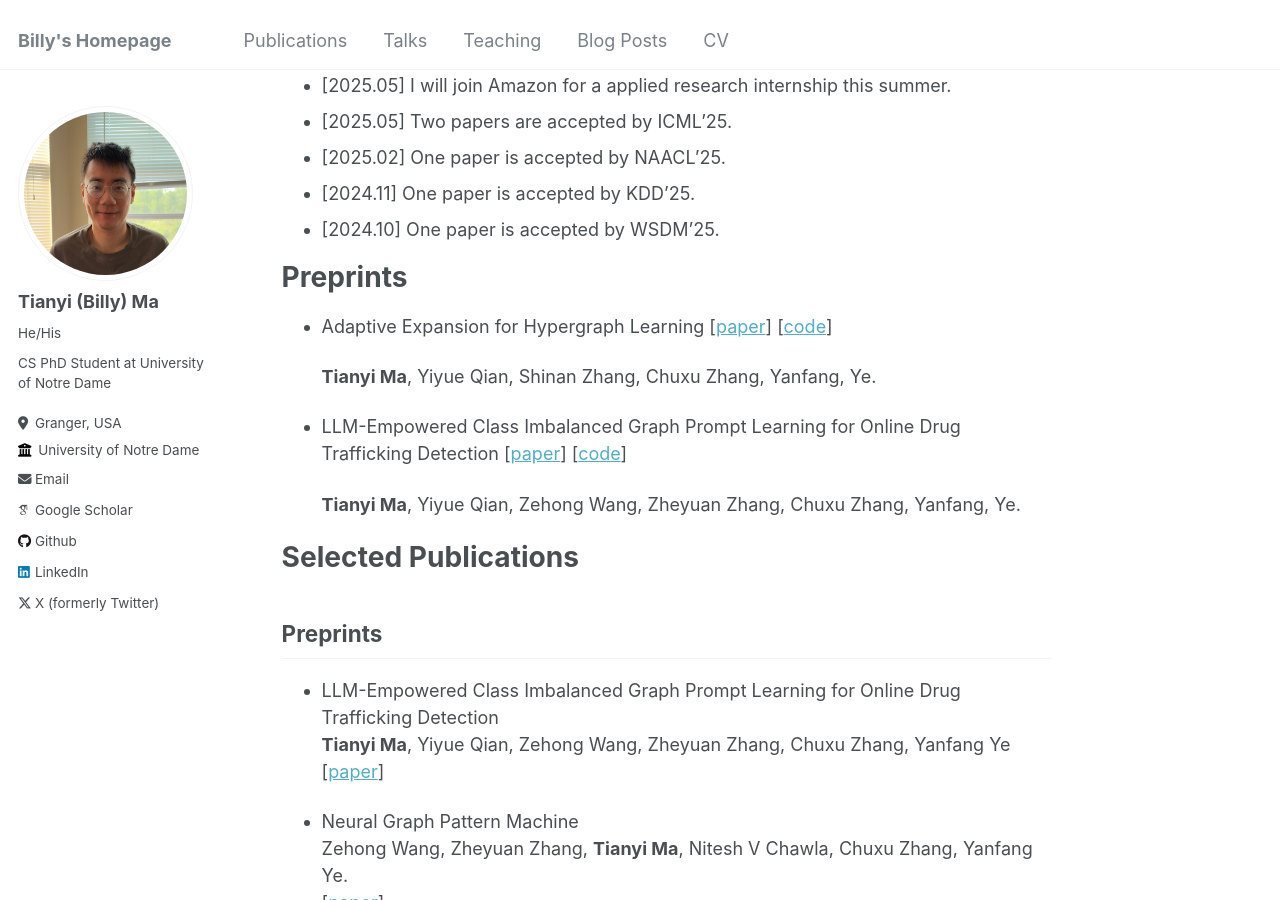
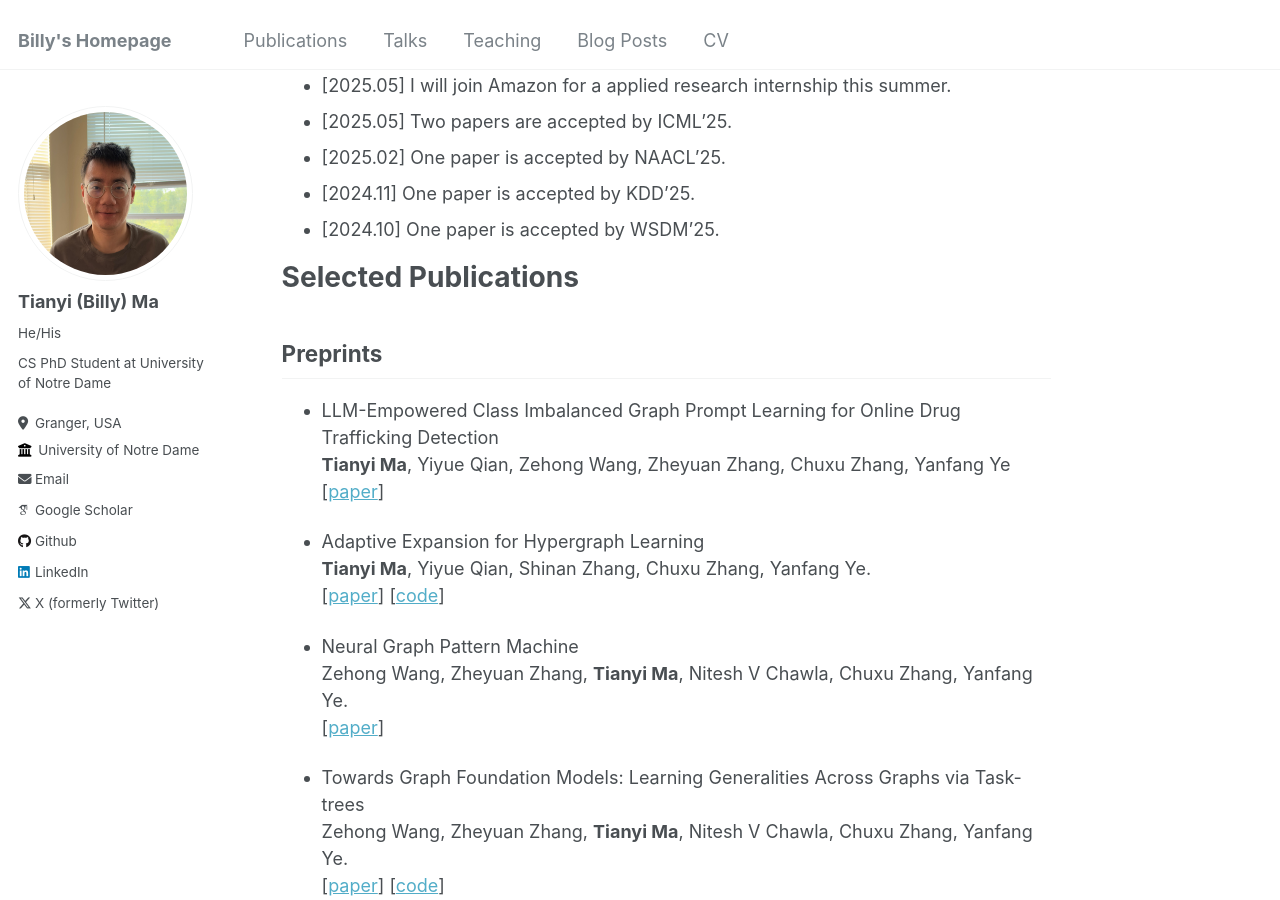
Before and after one commit to Tianyi-Billy-Ma/Tianyi-Billy-Ma.github.io, a Jekyll site: the page built from _pages/about.md, in a window 1280 px wide and 900 px high, scrolled down 418 px. Built offline with Jekyll 4.4.1, drawn with Linux system fonts in a browser that asks for light colours; some web fonts are replaced.

Commit message:
Reorganize preprints section in about page by integrating entries into the selected publications list for improved clarity and accessibility.

```diff
--- a/_pages/about.md
+++ b/_pages/about.md
@@ -23,16 +23,6 @@ News
 * [2024.11] One paper is accepted by KDD'25.
 * [2024.10] One paper is accepted by WSDM'25.
 
-Preprints
-=====
-
- * Adaptive Expansion for Hypergraph Learning [[paper](https://arxiv.org/abs/2502.15564)] [[code](https://anonymous.4open.science/r/AdE-CEE2/README.md)]
-
-    **Tianyi Ma**, Yiyue Qian, Shinan Zhang, Chuxu Zhang, Yanfang, Ye.
-
-  * LLM-Empowered Class Imbalanced Graph Prompt Learning for Online Drug Trafficking Detection [[paper](https://arxiv.org/abs/2503.01900)] [[code](https://anonymous.4open.science/r/LLM-HetGDT-DB76/README.md)]
-
-    **Tianyi Ma**, Yiyue Qian, Zehong Wang, Zheyuan Zhang, Chuxu Zhang, Yanfang, Ye.
 
 Selected Publications
 =====
```
Also changed, not shown: other parts of _pages/about.md (+4 -0 lines).
